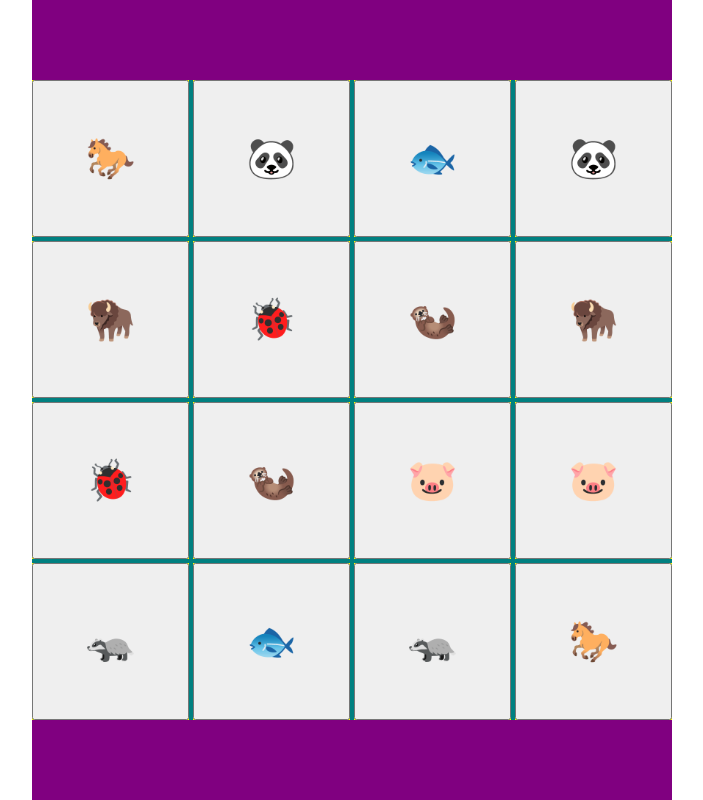
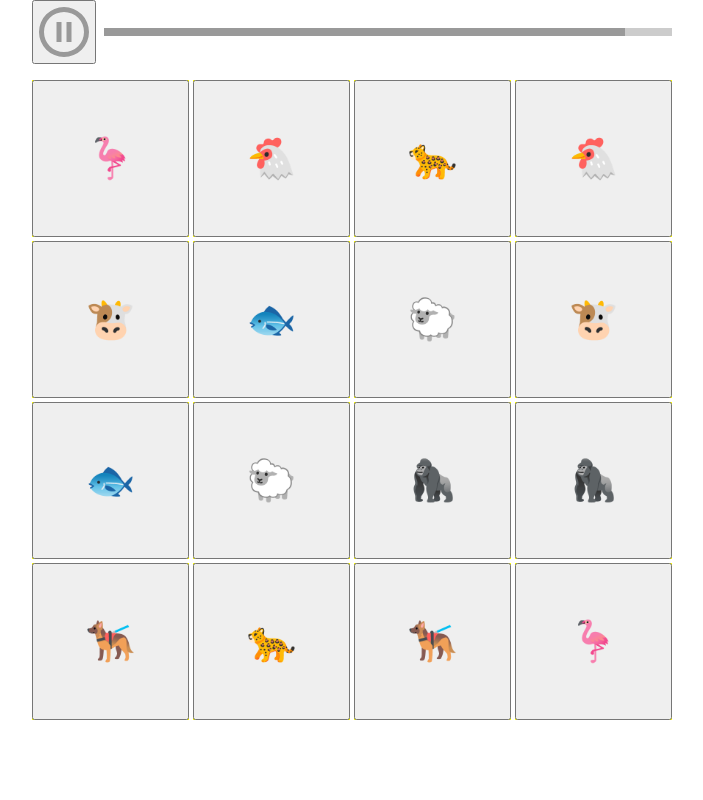
Before and after one commit to tobseyltd/svelte-ematchi, a SvelteKit app: page / in a window 1280 px wide. Shown: the whole page, without its empty margins (288-991 px from the left). Built offline with nearby package versions, Linux system fonts and the light colour scheme.

Commit message:
countdown timer

```diff
--- /dev/null
+++ b/src/routes/Countdown.svelte
@@ -0,0 +1,55 @@
+<script lang="ts">
+	export let remaining: number;
+	export let duration: number;
+</script>
+
+<div class="countdown">
+	<button>
+		<svg xmlns="http://www.w3.org/2000/svg" viewBox="0 0 24 24">
+			<title>pause-circle-outline</title>
+			<path
+				d="M13,16V8H15V16H13M9,16V8H11V16H9M12,2A10,10 0 0,1 22,12A10,10 0 0,1 12,22A10,10 0 0,1 2,12A10,10 0 0,1 12,2M12,4A8,8 0 0,0 4,12A8,8 0 0,0 12,20A8,8 0 0,0 20,12A8,8 0 0,0 12,4Z"
+				fill="#999"
+			/>
+		</svg>
+	</button>
+
+	<div class="duration">
+		<div class="remaining" style="--p: {remaining / duration}" />
+	</div>
+</div>
+
+<style>
+	.countdown {
+		display: flex;
+		align-items: center;
+		gap: 1em;
+	}
+
+	button {
+		font-size: 8em;
+		width: 1em;
+		height: 1em;
+	}
+
+	.duration {
+		flex: 1;
+		height: 1em;
+		background: #ccc;
+	}
+
+	svg {
+		position: absolute;
+		width: 100%;
+		height: 100%;
+		left: 0;
+		top: 0;
+	}
+
+	.remaining {
+		position: absolute;
+        width: calc(100% * var(--p));
+        height: 100%;
+        background: #999;
+	}
+</style>
--- a/src/routes/Game.svelte
+++ b/src/routes/Game.svelte
@@ -1,6 +1,8 @@
 <script lang="ts">
+	import { onMount } from 'svelte';
+	import Countdown from './Countdown.svelte';
 	import Found from './Found.svelte';
-import Grid from './Grid.svelte';
+	import Grid from './Grid.svelte';
 	import type { Level } from './levels';
 	import { levels } from './levels';
 	import { shuffle } from './utils';
@@ -10,6 +12,9 @@ import Grid from './Grid.svelte';
 	let size: number = level.size;
 	let grid: string[] = create_grid(level);
 	let found: string[] = [];
+	let remaining: number = level.duration;
+	let duration: number = level.duration;
+	let playing: boolean = false;
 
 	function create_grid(level: Level) {
 		const copy = level.emojis.slice();
@@ -27,10 +32,32 @@ import Grid from './Grid.svelte';
 
 		return shuffle(pairs);
 	}
+
+	function countdown() {
+		const start = Date.now();
+		let remaining_at_start = remaining;
+
+		function loop() {
+			if (playing) return;
+			requestAnimationFrame(loop);
+
+			remaining = remaining_at_start - (Date.now() - start);
+
+			if (remaining <= 0) {
+				// Game lost TODO
+				playing = false;
+			}
+		}
+		loop();
+	}
+
+	onMount(countdown)
 </script>
 
 <div class="game">
-	<div class="info" />
+	<div class="info">
+		<Countdown {remaining} duration={level.duration} />
+	</div>
 
 	<div class="grid-container">
 		<Grid
@@ -60,12 +87,10 @@ import Grid from './Grid.svelte';
 	.info {
 		width: 80em;
 		height: 10em;
-		background: purple;
 	}
 
 	.grid-container {
 		width: 80em;
 		height: 80em;
-		background: teal;
 	}
 </style>
```
